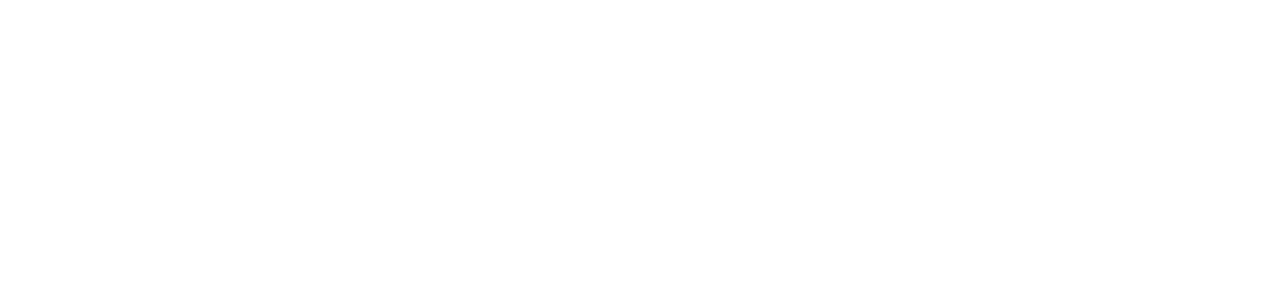
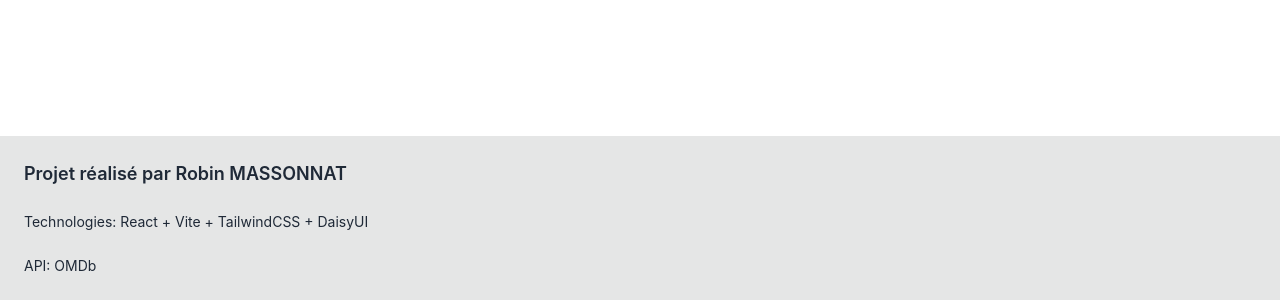
Before and after one commit to Farmeurimmo/1WEBD-Project, a React app: page /movie in a window 1280 px wide. Shown: the part 728-1028 px from the top of the page. Before the commit the page ends 800 px from the top, so only its background shows below. Built offline with nearby package versions, Linux system fonts and the light colour scheme; no server answers; the HTML template or start-up script is replaced by a standard one.

Commit message:
feat: add footer

```diff
--- a/src/App.jsx
+++ b/src/App.jsx
@@ -3,17 +3,23 @@
 import Search from "./pages/Search.jsx";
 import Home from "./pages/Home.jsx";
 import Movie from "./pages/Movie.jsx";
+import Footer from "./components/Footer.jsx";
 
 export default function App() {
     return (
-        <div className={"min-h-screen w-screen"}>
+        <div className={"w-screen"}>
             <Navbar/>
-            <Routes>
-                <Route path="/" element={<Home/>}/>
 
-                <Route path="/search" element={<Search/>}/>
-                <Route path="/movie" element={<Movie/>}/>
-            </Routes>
+            <div className={"min-h-screen"}>
+                <Routes>
+                    <Route path="/" element={<Home/>}/>
+
+                    <Route path="/search" element={<Search/>}/>
+                    <Route path="/movie" element={<Movie/>}/>
+                </Routes>
+            </div>
+
+            <Footer/>
         </div>
     )
 }
--- /dev/null
+++ b/src/components/Footer.jsx
@@ -0,0 +1,11 @@
+export default function Footer() {
+    return (
+        <footer className="footer bg-base-300 text-base-content p-6">
+            <div className="container mx-auto text-center space-y-4">
+                <p className="text-lg font-semibold">Projet réalisé par Robin MASSONNAT</p>
+                <p className="text-md">Technologies: React + Vite + TailwindCSS + DaisyUI</p>
+                <p className="text-md">API: OMDb</p>
+            </div>
+        </footer>
+    );
+}
```
